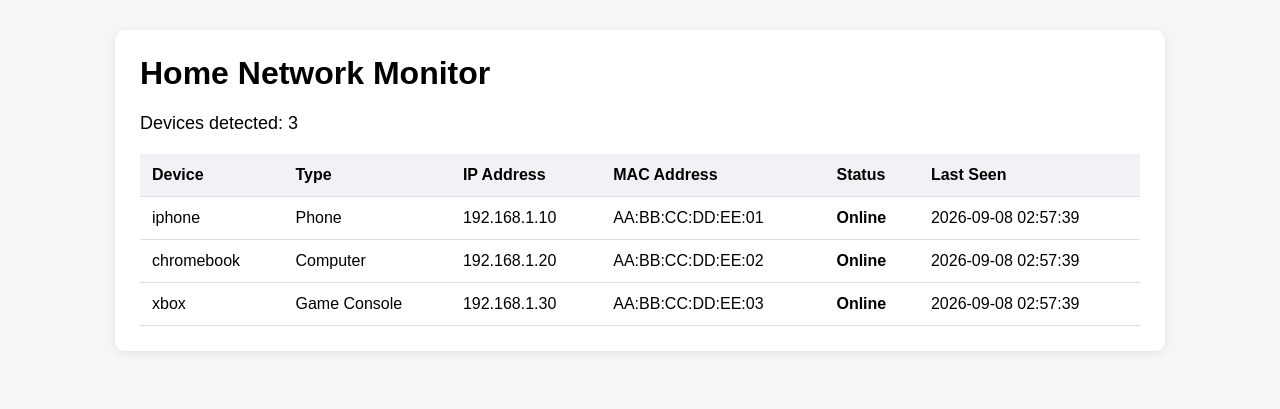
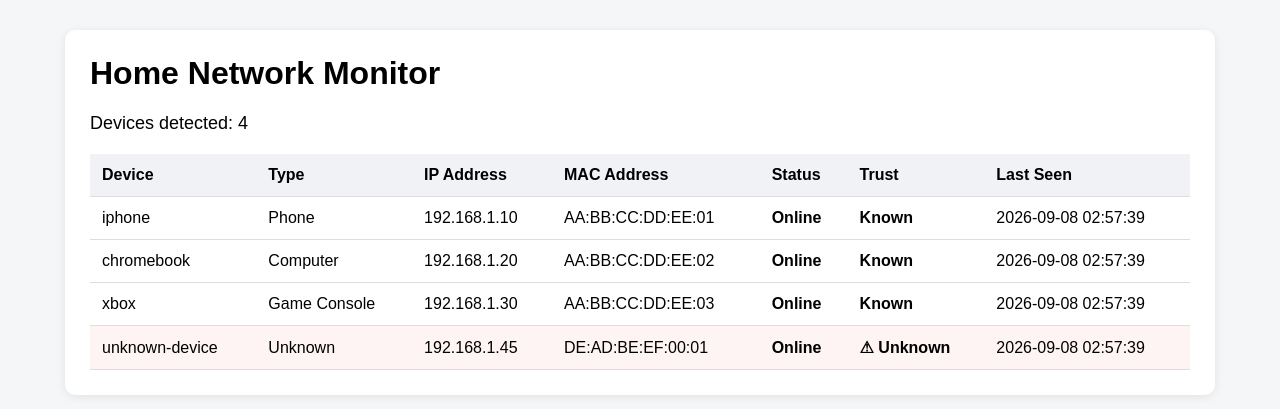
Before and after one commit to scurry-1980-X/home-network-monitor, a Flask app: page / in a window 1280 px wide. Shown: the top 409 px of the page. Run offline with Flask 3, Linux system fonts and the light colour scheme.

Commit message:
Add known and unknown device detection

```diff
--- a/scanner.py
+++ b/scanner.py
@@ -9,6 +9,7 @@ def get_demo_devices():
             "mac_address": "AA:BB:CC:DD:EE:01",
             "hostname": "iphone",
             "device_type": "Phone",
+            "is_known": True,
             "status": "Online",
             "last_seen": datetime.now().strftime("%Y-%m-%d %H:%M:%S"),
         },
@@ -17,6 +18,7 @@ def get_demo_devices():
             "mac_address": "AA:BB:CC:DD:EE:02",
             "hostname": "chromebook",
             "device_type": "Computer",
+            "is_known": True,
             "status": "Online",
             "last_seen": datetime.now().strftime("%Y-%m-%d %H:%M:%S"),
         },
@@ -25,9 +27,19 @@ def get_demo_devices():
             "mac_address": "AA:BB:CC:DD:EE:03",
             "hostname": "xbox",
             "device_type": "Game Console",
+            	"is_known": True,
             "status": "Online",
             "last_seen": datetime.now().strftime("%Y-%m-%d %H:%M:%S"),
         },
+{
+    "ip_address": "192.168.1.45",
+    "mac_address": "DE:AD:BE:EF:00:01",
+    "hostname": "unknown-device",
+    "device_type": "Unknown",
+    "is_known": False,
+    "status": "Online",
+    "last_seen": datetime.now().strftime("%Y-%m-%d %H:%M:%S"),
+},
     ]
 
 if __name__ == "__main__":
--- a/templates/index.html
+++ b/templates/index.html
@@ -3,6 +3,7 @@
 <head>
     <meta charset="UTF-8">
     <meta name="viewport" content="width=device-width, initial-scale=1.0">
+
     <title>Home Network Monitor</title>
 
     <style>
@@ -14,7 +15,7 @@
         }
 
         .container {
-            max-width: 1000px;
+            max-width: 1100px;
             margin: auto;
             background: white;
             padding: 25px;
@@ -36,7 +37,8 @@
             border-collapse: collapse;
         }
 
-        th, td {
+        th,
+        td {
             padding: 12px;
             text-align: left;
             border-bottom: 1px solid #ddd;
@@ -49,10 +51,23 @@
         .online {
             font-weight: bold;
         }
+
+        .known {
+            font-weight: bold;
+        }
+
+        .unknown {
+            font-weight: bold;
+        }
+
+        .unknown-row {
+            background-color: #fff4f4;
+        }
     </style>
 </head>
 
 <body>
+
 <div class="container">
 
     <h1>Home Network Monitor</h1>
@@ -62,6 +77,7 @@
     </div>
 
     <table>
+
         <thead>
             <tr>
                 <th>Device</th>
@@ -69,24 +85,48 @@
                 <th>IP Address</th>
                 <th>MAC Address</th>
                 <th>Status</th>
+                <th>Trust</th>
                 <th>Last Seen</th>
             </tr>
         </thead>
 
         <tbody>
+
         {% for device in devices %}
-            <tr>
+
+            <tr class="{% if not device.is_known %}unknown-row{% endif %}">
+
                 <td>{{ device.hostname }}</td>
+
                 <td>{{ device.device_type }}</td>
+
                 <td>{{ device.ip_address }}</td>
+
                 <td>{{ device.mac_address }}</td>
-                <td class="online">{{ device.status }}</td>
+
+                <td class="online">
+                    {{ device.status }}
+                </td>
+
+                <td>
+                    {% if device.is_known %}
+                        <span class="known">Known</span>
+                    {% else %}
+                        <span class="unknown">⚠ Unknown</span>
+                    {% endif %}
+                </td>
+
                 <td>{{ device.last_seen }}</td>
+
             </tr>
+
         {% endfor %}
+
         </tbody>
+
     </table>
 
 </div>
+
 </body>
 </html>
```
